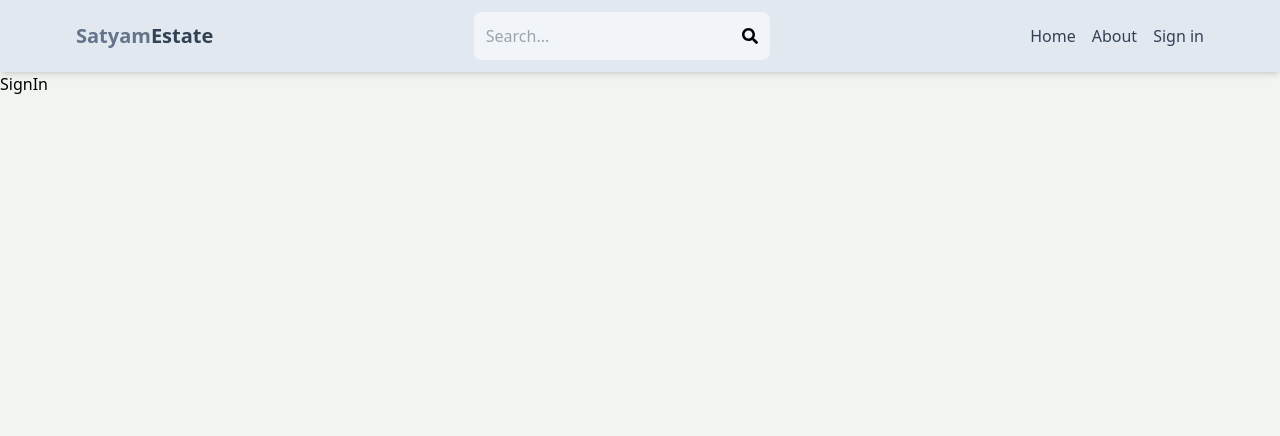
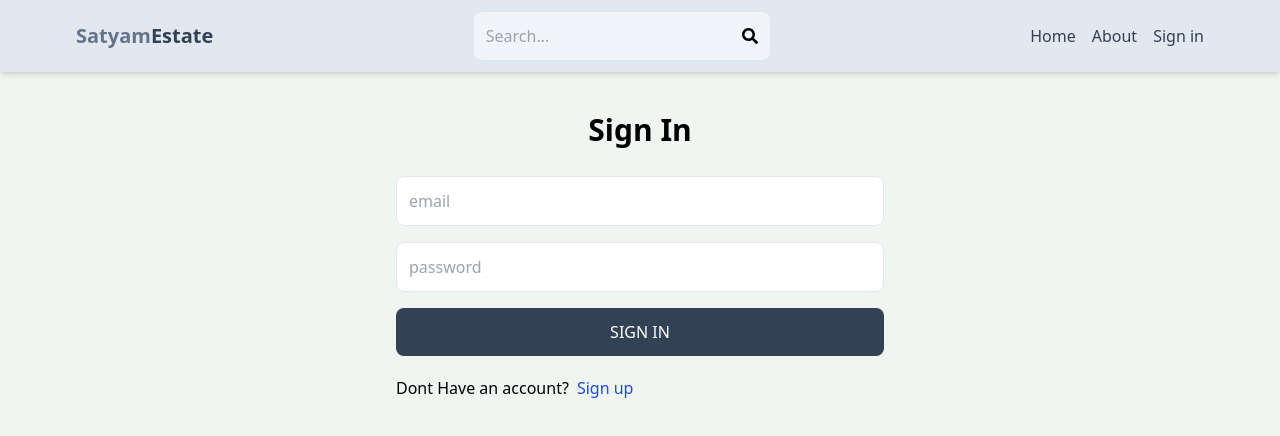
Before and after one commit to mishrasatyam28/mern-estate, a React (Vite) app in the folder client/: page /sign-in in a window 1280 px wide. Shown: the top 436 px of the page. Built offline with nearby package versions, Linux system fonts and the light colour scheme.

Commit message:
complete sign in functionality

```diff
--- a/client/src/pages/SignIn.jsx
+++ b/client/src/pages/SignIn.jsx
@@ -1,7 +1,79 @@
-import React from "react";
+import React, { useState } from "react";
+import { Link, useNavigate } from "react-router-dom";
 
 function SignIn() {
-  return <div>SignIn</div>;
+  const [formData, setFormData] = useState({});
+  const [loading, setLoading] = useState(false);
+  const [error, setError] = useState(null);
+
+  const navigate = useNavigate();
+
+  const handleChange = (e) => {
+    setFormData({ ...formData, [e.target.id]: e.target.value });
+  };
+
+  const handleSubmit = async (e) => {
+    e.preventDefault();
+    setLoading(true);
+
+    try {
+      const res = await fetch("/api/auth/signin", {
+        method: "POST",
+        headers: {
+          "Content-Type": "application/json",
+        },
+        body: JSON.stringify(formData),
+      });
+
+      const data = await res.json();
+      if (data.success === false) {
+        setLoading(false);
+        setError(data.message);
+        return;
+      }
+      setLoading(false);
+      setError(null);
+      navigate("/");
+    } catch (error) {
+      setLoading(false);
+      setError(error.message);
+    }
+  };
+
+  return (
+    <div className="p-3 max-w-lg mx-auto">
+      <h1 className="text-3xl text-center font-semibold my-7">Sign In</h1>
+      <form onSubmit={handleSubmit} className="flex flex-col  gap-4 ">
+        <input
+          type="email"
+          id="email"
+          placeholder="email"
+          className="border p-3 rounded-lg"
+          onChange={handleChange}
+        />
+        <input
+          type="password"
+          id="password"
+          placeholder="password"
+          className="border p-3 rounded-lg"
+          onChange={handleChange}
+        />
+        <button
+          disabled={loading}
+          className="bg-slate-700 text-white p-3 rounded-lg uppercase hover:opacity-95 disabled:opacity-80"
+        >
+          {loading ? "Loading" : "Sign In"}
+        </button>
+      </form>
+      <div className="flex gap-2 mt-5">
+        <p>Dont Have an account?</p>
+        <Link to={"/sign-up"}>
+          <span className="text-blue-700">Sign up</span>
+        </Link>
+      </div>
+      {error && <p className="text-red-500 mt-5">{error}</p>}
+    </div>
+  );
 }
 
 export default SignIn;
```
